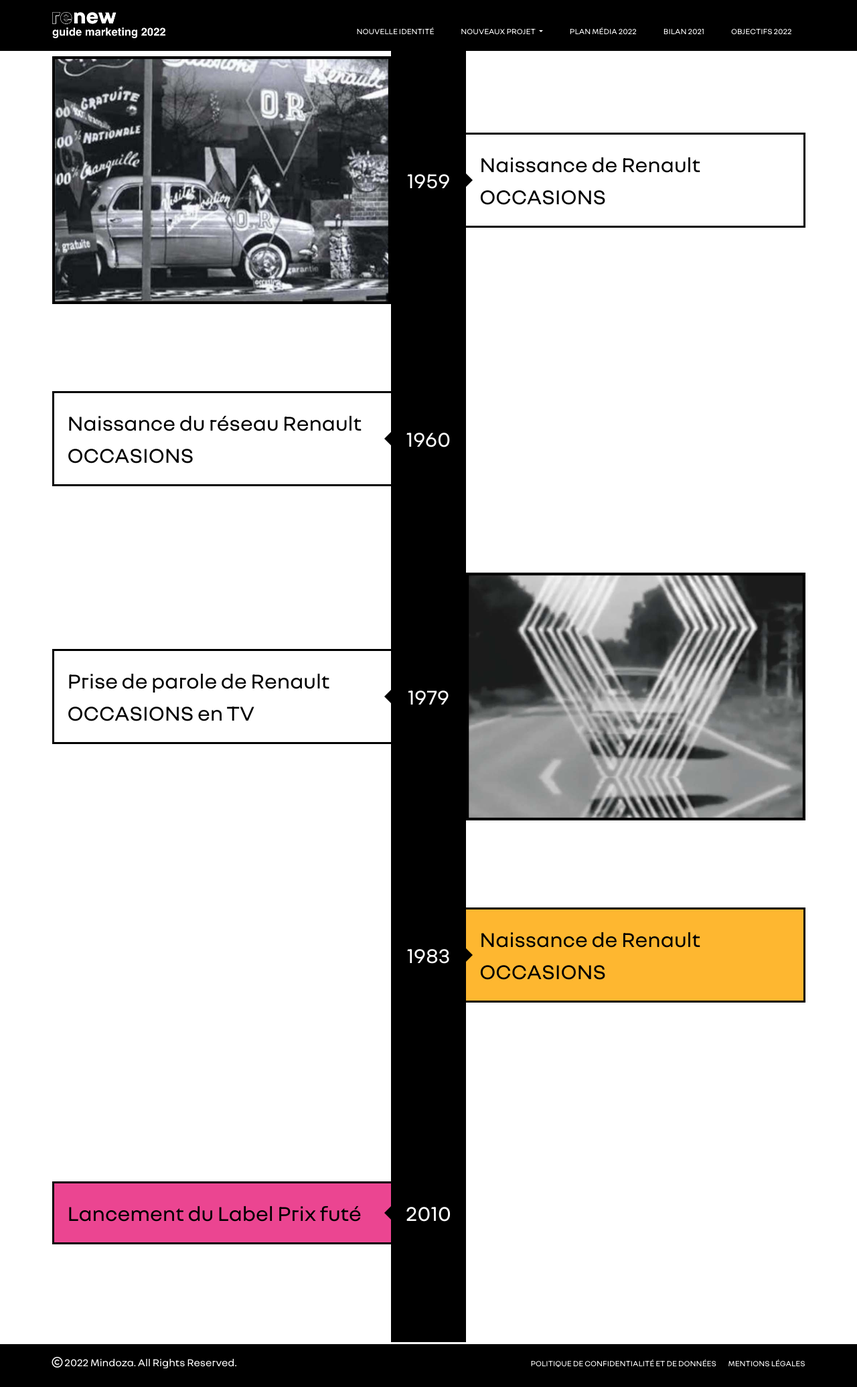
After one commit to arthurgenestier/arthurgenestier.github.io, a PHP site: page /identite.html in a window 1280 px wide. The commit adds this page. Shown: the whole page at 67% size. Run offline with PHP 8.4, Linux system fonts and the light colour scheme; some libraries are stand-ins or nearby versions.

Commit message:
start chrono

```diff
--- a/assets/scss/Utils/_vars.scss
+++ b/assets/scss/Utils/_vars.scss
@@ -10,7 +10,9 @@ $break-xs: 480px;
 $black: #000000;
 $grey-light: #CCCCCC;
 $yellow: #FAEB68;
+$orange: #FEB730;
 $peach:#F8CFA1;
 $blue:#74BEC1;
 $pink:#F6CDD2;
+$pink-dark:#EB4591;
 $white: #FFFFFF;
--- a/assets/scss/main.css
+++ b/assets/scss/main.css
@@ -50,6 +50,14 @@ p {
 
 .bg-pink {
   background: #F6CDD2;
+}
+
+.bg-pink-dark {
+  background: #EB4591;
+}
+
+.bg-orange {
+  background: #FEB730;
 }
 
 .btn {
@@ -106,7 +114,8 @@ p {
 .home,
 .objectifs,
 .media,
-.renew {
+.renew,
+.identite {
   padding-top: 7.625rem;
 }
 
@@ -245,6 +254,56 @@ p {
   padding-left: 2rem;
 }
 
+.identite .chrono p {
+  margin: 0;
+  font-size: 3.2rem;
+}
+.identite .chrono .date {
+  width: 10%;
+  text-align: center;
+  background: #000000;
+  color: #FFFFFF;
+  padding: 15% 0;
+}
+.identite .chrono .photo,
+.identite .chrono .description {
+  width: 45%;
+}
+.identite .chrono .description {
+  border: solid black;
+  padding: 2rem;
+  border-left: 0;
+  position: relative;
+}
+.identite .chrono .description.droite::after {
+  content: "";
+  position: absolute;
+  width: 0;
+  height: 0;
+  border-style: solid;
+  border-width: 10px 0 10px 10px;
+  border-color: transparent transparent transparent #000000;
+  top: 50%;
+  transform: translateY(-50%);
+  left: 0;
+}
+.identite .chrono .description.gauche {
+  border-left: solid #000000;
+  border-right: 0;
+}
+.identite .chrono .description.gauche::before {
+  content: "";
+  position: absolute;
+  width: 0;
+  height: 0;
+  border-style: solid;
+  border-width: 10px 10px 10px 0;
+  border-color: transparent #000000 transparent transparent;
+  top: 50%;
+  transform: translateY(-50%);
+  right: 0;
+}
+
 footer {
   font-size: 1.6rem;
   border-top: #FFFFFF solid;
--- a/assets/scss/main.scss
+++ b/assets/scss/main.scss
@@ -53,6 +53,12 @@ p {
 }
 .bg-pink {
     background: $pink;
+}
+.bg-pink-dark {
+    background: $pink-dark;
+}
+.bg-orange {
+    background: $orange;
 }
 
 .btn {
@@ -116,7 +122,8 @@ p {
 .home,
 .objectifs,
 .media,
-.renew {
+.renew,
+.identite {
     padding-top: 7.625rem;
 }
 .hero-section {
@@ -282,6 +289,65 @@ p {
         }
     }
 }
+
+.identite {
+    .chrono {
+        p {
+            margin: 0;
+            font-size: 3.2rem;
+        }
+        .date {
+            width: 10%;
+            text-align: center;
+            background:$black;
+            color:$white;
+            padding: 15% 0;
+
+        }
+        .photo,
+        .description {
+            width: 45%;
+        }
+        .description {
+            border: solid black;
+            padding: 2rem;
+            border-left: 0;
+            position: relative;
+            &.droite {
+                &::after {
+                    content: '';
+                    position: absolute;
+                    width: 0;
+                    height: 0;
+                    border-style: solid;
+                    border-width: 10px 0 10px 10px;
+                    border-color: transparent transparent transparent $black;
+                    top: 50%;
+                    transform: translateY(-50%);
+                    left: 0;
+                }
+            }
+            &.gauche {
+                border-left: solid $black;
+                border-right: 0;
+                &::before {
+                    content: '';
+                    position: absolute;
+
+                    width: 0;
+                    height: 0;
+                    border-style: solid;
+                    border-width: 10px 10px 10px 0;
+                    border-color: transparent $black transparent transparent;
+                    top: 50%;
+                    transform: translateY(-50%);
+                    right: 0;
+                }
+            }
+        }
+
+    }
+}
 footer {
     font-size: 1.6rem;
     border-top: $white solid;
--- /dev/null
+++ b/identite.html
@@ -0,0 +1,140 @@
+<!doctype html>
+<html lang="en">
+
+<head>
+    <!-- Required meta tags -->
+    <meta charset="utf-8">
+    <meta name="viewport" content="width=device-width, initial-scale=1">
+
+    <!-- Bootstrap CSS -->
+    <link href="https://cdn.jsdelivr.net/npm/bootstrap@5.0.2/dist/css/bootstrap.min.css" rel="stylesheet"
+        integrity="sha384-EVSTQN3/azprG1Anm3QDgpJLIm9Nao0Yz1ztcQTwFspd3yD65VohhpuuCOmLASjC" crossorigin="anonymous">
+    <link rel="stylesheet" href="assets/scss/main.css">
+    <script src="https://kit.fontawesome.com/a055889642.js" crossorigin="anonymous"></script>
+    <title>Hello, world!</title>
+</head>
+
+<body>
+    <header role="banner">
+        <nav class="navbar navbar-expand-lg bg-black py-4 fixed-top" role="navigation">
+            <div class="container">
+                <a class="navbar-brand" href="index.html"><img src="/assets/img/logo-renew.png"
+                        alt="Renew guide marketing 2022" class="img-fluid"></a>
+                <button class="navbar-toggler" type="button" data-bs-toggle="collapse"
+                    data-bs-target="#navbarSupportedContent" aria-controls="navbarSupportedContent"
+                    aria-expanded="false" aria-label="Toggle navigation">
+                    <i class="fa-solid fa-bars fa-xl text-white"></i>
+                </button>
+                <div class="collapse navbar-collapse" id="navbarSupportedContent">
+                    <ul class="navbar-nav ms-auto">
+                        <li class="nav-item mx-4">
+                            <a class="nav-link" href="#">Nouvelle Identité</a>
+                        </li>
+                        <li class="nav-item dropdown mx-4">
+                            <a class="nav-link dropdown-toggle" href="#" id="navbarDropdown" role="button"
+                                data-bs-toggle="dropdown" aria-expanded="false">
+                                Nouveaux Projet
+                            </a>
+                            <ul class="dropdown-menu text-lg-center" aria-labelledby="navbarDropdown">
+                                <li><a class="dropdown-item p-lg-3 bg-black text-white" href="#">Application rvo</a>
+                                </li>
+                                <li><a class="dropdown-item p-lg-3 bg-black text-white disabled" href="site-renew.html"
+                                        aria-disabled="true" aria-current="page">Site renew</a></li>
+                                <li><a class="dropdown-item p-lg-3 bg-black text-white" href="#">App de restitution</a>
+                                </li>
+                            </ul>
+                        </li>
+                        <li class="nav-item mx-4">
+                            <a class="nav-link" href="media.html">Plan
+                                média 2022</a>
+                        </li>
+                        <li class="nav-item mx-4">
+                            <a class="nav-link" href="#">Bilan 2021</a>
+                        </li>
+                        <li class="nav-item mx-4">
+                            <a class="nav-link" href="objectifs.html">Objectifs 2022</a>
+                        </li>
+                    </ul>
+                </div>
+            </div>
+        </nav>
+    </header>
+    <main class="identite">
+        <div class="container">
+            <div class="chrono">
+                <div class="d-flex align-items-center">
+                    <div class="photo">
+                        <img src="/assets/img/photo-chrono-1.jpg" alt="Naissance de Renault OCCASIONS" class="img-fluid"></div>
+                    <div class="date">
+                        <p>1959</p>
+                    </div>
+                    <div class="description droite">
+                        <p>Naissance de Renault OCCASIONS</p>
+                    </div>
+                </div>
+                <div class="d-flex align-items-center">
+                    <div class="description gauche">
+                        <p>Naissance du réseau Renault OCCASIONS</p>
+                    </div>
+                    <div class="date">
+                        <p>1960</p>
+                    </div>
+                </div>
+                <div class="d-flex align-items-center">
+                    <div class="description gauche">
+                        <p>Prise de parole de Renault OCCASIONS en TV</p>
+                    </div>
+                    <div class="date">
+                        <p>1979</p>
+                    </div>
+                    <div class="photo">
+                        <img src="/assets/img/photo-chrono-2.jpg" alt="Naissance de Renault OCCASIONS" class="img-fluid">
+                    </div>
+                </div>
+                <div class="d-flex align-items-center">
+                    <div class="photo">
+                    </div>
+                    <div class="date">
+                        <p>1983</p>
+                    </div>
+                    <div class="description droite bg-orange">
+                        <p>Naissance de Renault OCCASIONS</p>
+                    </div>
+                </div>
+                <div class="d-flex align-items-center">
+                    <div class="description gauche bg-pink-dark">
+                        <p>Lancement du Label Prix futé</p>
+                    </div>
+                    <div class="date">
+                        <p>2010</p>
+                    </div>
+                </div>
+
+
+            </div>
+        </div>
+    </main>
+
+
+    <footer class="" role="contentinfo">
+        <div class="bg-black py-4">
+            <div class="container d-lg-flex justify-content-between">
+                <div class="d-lg-inline-block text-center">
+                    <p class="text-white"><i class="fa-regular fa-copyright"></i> 2022 Mindoza. All Rights Reserved.</p>
+                </div>
+                <div class="d-lg-inline-block text-center">
+                    <a class="mb-3 me-4 d-block d-lg-inline" href="">Politique de confidentialité et de données</a>
+                    <a class="mb-3 d-block d-lg-inline" href="">Mentions légales</a>
+                </div>
+            </div>
+        </div>
+    </footer>
+
+
+    <script src="https://cdn.jsdelivr.net/npm/bootstrap@5.0.2/dist/js/bootstrap.bundle.min.js"
+        integrity="sha384-MrcW6ZMFYlzcLA8Nl+NtUVF0sA7MsXsP1UyJoMp4YLEuNSfAP+JcXn/tWtIaxVXM"
+        crossorigin="anonymous"></script>
+
+</body>
+
+</html>
```
Also changed, not shown: assets/img/photo-chrono-1.jpg (added), assets/img/photo-chrono-2.jpg (added), 1 other file.
